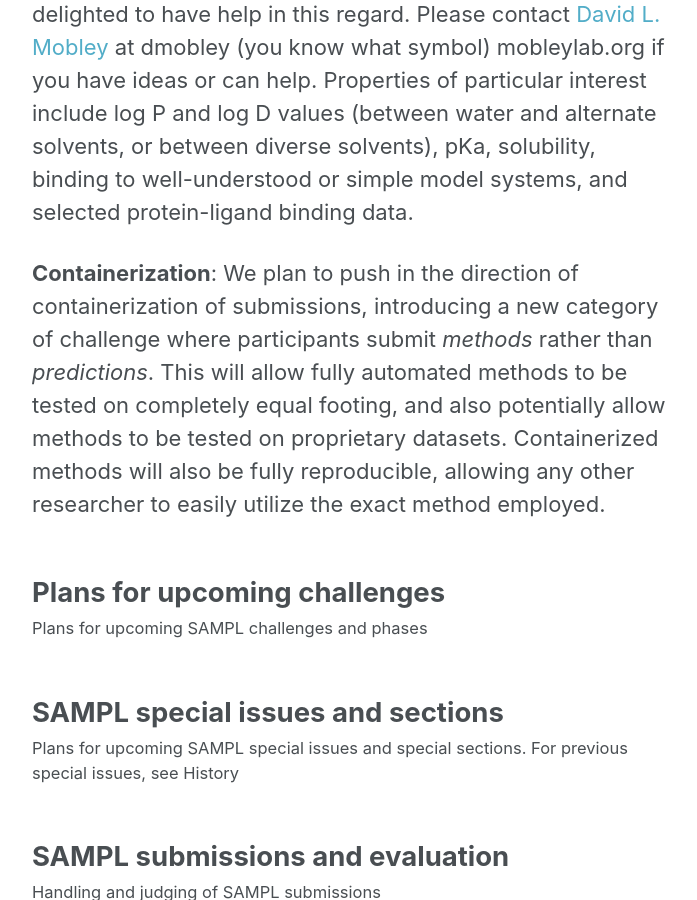
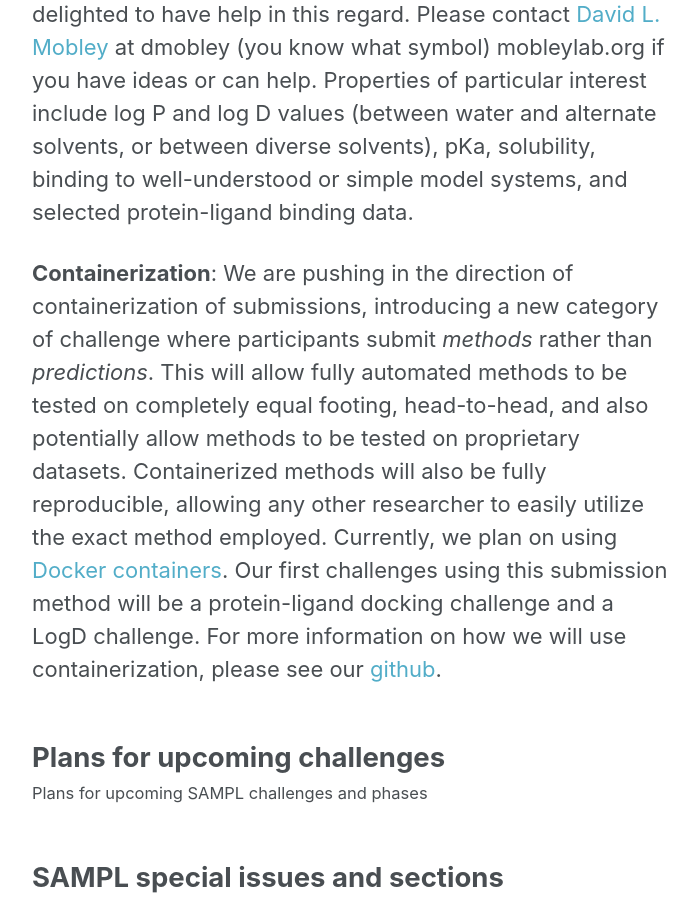
Before and after one commit to samplchallenges/samplchallenges.github.io, a Jekyll site: the page built from _roadmap/index.md, in a window 1280 px wide and 900 px high, scrolled down 872 px. Shown: the whole window, without its empty margins (290-987 px from the left). Built offline with Jekyll 4.4.1, drawn with Linux system fonts in a browser that asks for light colours.

Commit message:
Update index.md

```diff
--- a/_roadmap/index.md
+++ b/_roadmap/index.md
@@ -14,7 +14,7 @@
 
 **Data donation**: In general we seek assistance in obtaining high quality data along the lines described in the roadmap above. Some of the measurements will be conducted in our own laboratories, but for others, we rely on donations of data, internships with industry partners, etc., and we are delighted to have help in this regard. Please contact [David L. Mobley](https://mobleylab.org/people/david-mobley/) at dmobley (you know what symbol) mobleylab.org if you have ideas or can help. Properties of particular interest include log P and log D values (between water and alternate solvents, or between diverse solvents), pKa, solubility, binding to well-understood or simple model systems, and selected protein-ligand binding data.
 
-**Containerization**: We plan to push in the direction of containerization of submissions, introducing a new category of challenge where participants submit *methods* rather than *predictions*. This will allow fully automated methods to be tested on completely equal footing, and also potentially allow methods to be tested on proprietary datasets. Containerized methods will also be fully reproducible, allowing any other researcher to easily utilize the exact method employed.
+**Containerization**: We are pushing in the direction of containerization of submissions, introducing a new category of challenge where participants submit *methods* rather than *predictions*. This will allow fully automated methods to be tested on completely equal footing, head-to-head, and also potentially allow methods to be tested on proprietary datasets. Containerized methods will also be fully reproducible, allowing any other researcher to easily utilize the exact method employed. Currently, we plan on using [Docker containers](https://www.docker.com/resources/what-container). Our first challenges using this submission method will be a protein-ligand docking challenge and a LogD challenge. For more information on how we will use containerization, please see our [github](https://github.com/samplchallenges/SAMPL-containers/tree/main/tutorials).
 
 
 {% for collection in site.collections %}
```
